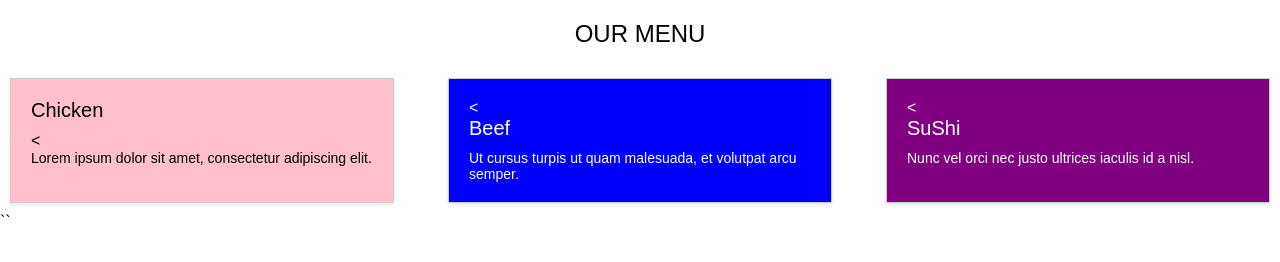
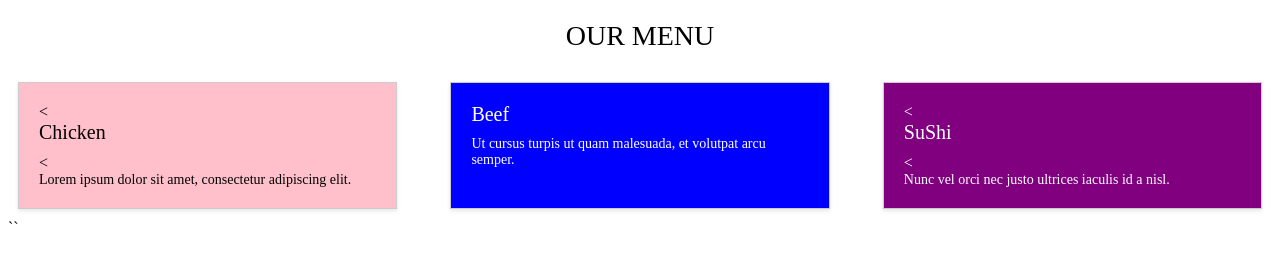
Before and after one commit to xm-wq/module2-solution, a plain HTML site: page index.html in a window 1280 px wide. Drawn offline with Linux system fonts and the light colour scheme.

Commit message:
Update index.html

```diff
--- a/index.html
+++ b/index.html
@@ -2,6 +2,11 @@
 <html lang="en">
 <head>
   <style>
+    * {
+
+
+    * {
+
     * {
       box-sizing: border-box;
       margin: 0;
@@ -40,32 +45,34 @@
       color: white;
     }
 
+    .menu-title {
+      text-align: center;
+      font-size: 175%; /* 75% larger than default font size */
+      margin: 20px 0;
+    }
+
     .section-title {
-      font-size: 20px;
+      font-size: 125%; /* 25% larger than default font size */
       margin-bottom: 10px;
     }
 
     .content {
       font-size: 14px;
     }
-
-    .menu-title {
-      text-align: center;
-      font-size: 24px;
-      margin: 20px 0;
-    }
   </style>
-
-</
 </head>
 <body>
 
 
 <div class="menu-title">OUR MENU</div>
-  <div class="container">
+
+
+<div class="container">
 
 
 <div class="section pink-bg">
+
+      <
 
 
 <div class="section-title">Chicken</div>
@@ -74,12 +81,12 @@
 
 
 <p class="content">Lorem ipsum dolor sit amet, consectetur adipiscing elit.</p>
-    </div>
+
+    </div
+</div>
 
 
 <div class="section blue-bg">
-
-      <
 
 
 <div class="section-title">Beef</div>
@@ -89,16 +96,12 @@
 
 
 </div>
-
-
-<div class="section purple-bg">
+    <div class="section purple-bg">
 
       <
-
-
 <div class="section-title">SuShi</div>
 
-
+      <
 <p class="content">Nunc vel orci nec justo ultrices iaculis id a nisl.</p>
 
 
@@ -107,10 +110,8 @@
 
 </div>
 
-</body
+</
 </body>
-
-</html
 </html>
 
 ``
```
